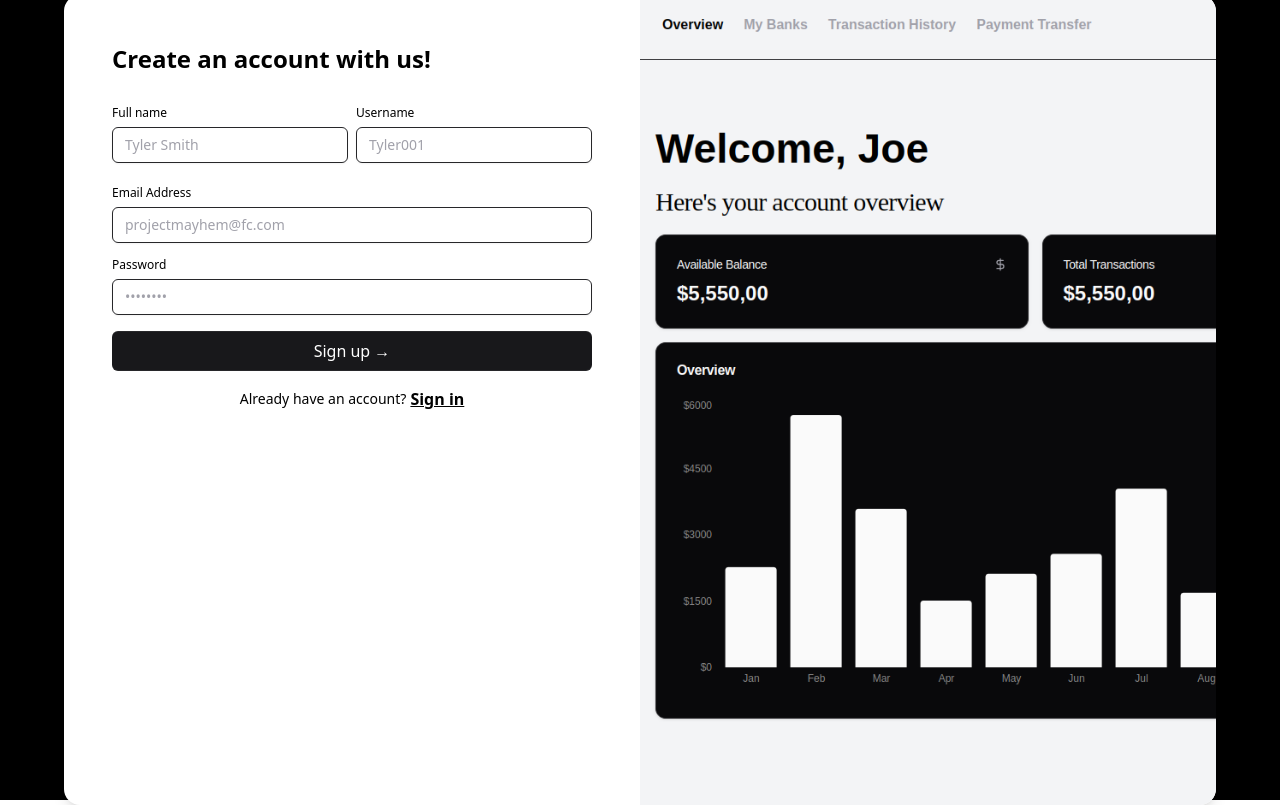
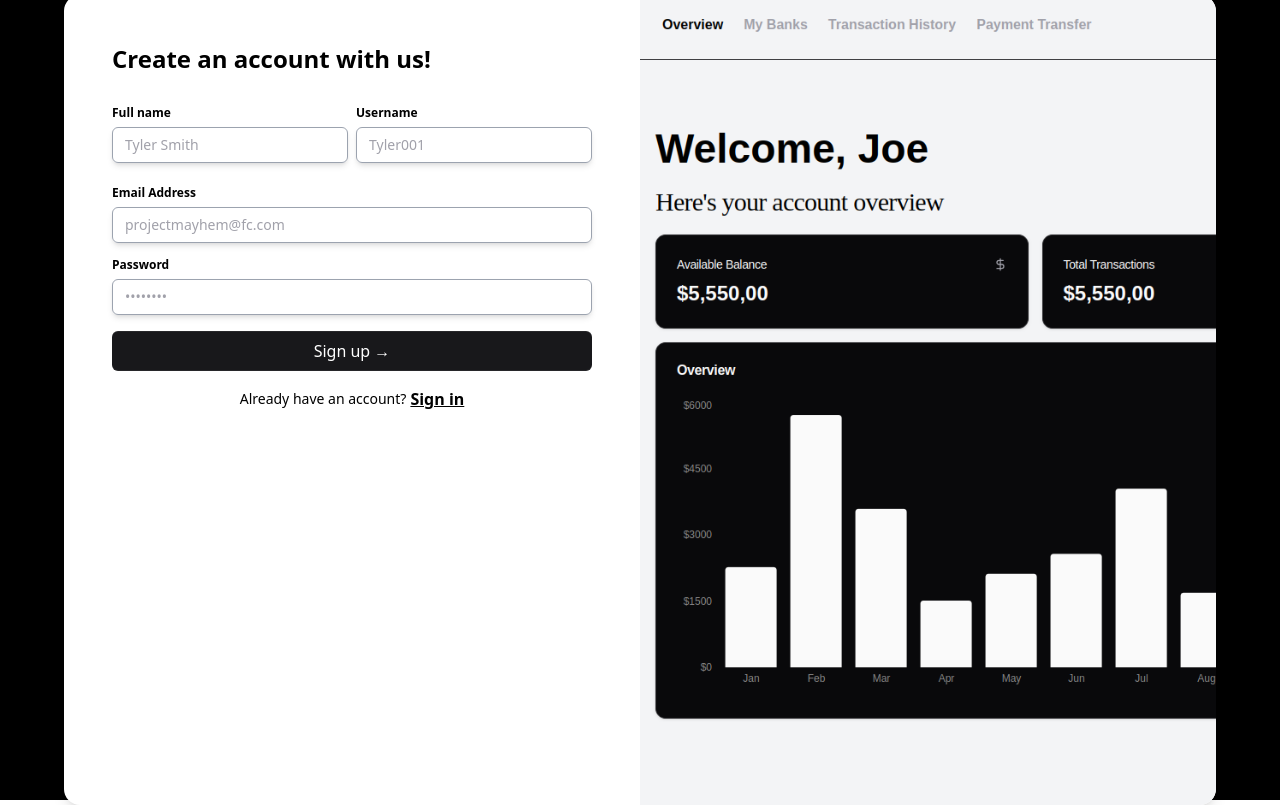
Before and after one commit to Simran903/bank-app, a Next.js app in the folder client/: page /signup in a window 1280 px wide. Built offline with nearby package versions, Linux system fonts and the light colour scheme.

Commit message:
UI updates

```diff
--- a/client/src/app/layout.tsx
+++ b/client/src/app/layout.tsx
@@ -15,7 +15,6 @@ export default function RootLayout({
     <html lang="en" className="dark">
       <body
       >
-
         {children}
       </body>
     </html>
--- a/client/src/app/signin/components/SigninForm.tsx
+++ b/client/src/app/signin/components/SigninForm.tsx
@@ -93,7 +93,6 @@ const SigninForm = () => {
         </form>
       </div>
 
-      {/* Right Side - Image */}
       <div className="hidden md:flex w-1/2 justify-end items-center">
         <Image
           src={overview}
@@ -111,8 +110,8 @@ export default SigninForm;
 const BottomGradient = () => {
   return (
     <>
-      <span className="group-hover/btn:opacity-100 block transition duration-500 opacity-0 absolute h-px w-full -bottom-px inset-x-0 bg-gradient-to-r from-transparent via-cyan-500 to-transparent" />
-      <span className="group-hover/btn:opacity-100 blur-sm block transition duration-500 opacity-0 absolute h-px w-1/2 mx-auto -bottom-px inset-x-10 bg-gradient-to-r from-transparent via-indigo-500 to-transparent" />
+      <span className="group-hover/btn:opacity-100 block transition duration-500 opacity-0 absolute h-px w-full -bottom-px inset-x-0 bg-gradient-to-r from-transparent via-yellow-500 to-transparent" />
+      <span className="group-hover/btn:opacity-100 blur-sm block transition duration-500 opacity-0 absolute h-px w-1/2 mx-auto -bottom-px inset-x-10 bg-gradient-to-r from-transparent via-amber-500 to-transparent" />
     </>
   );
 };
--- a/client/src/app/signup/components/SignupForm.tsx
+++ b/client/src/app/signup/components/SignupForm.tsx
@@ -175,8 +175,8 @@ export default SignupForm;
 const BottomGradient = () => {
   return (
     <>
-      <span className="group-hover/btn:opacity-100 block transition duration-500 opacity-0 absolute h-px w-full -bottom-px inset-x-0 bg-gradient-to-r from-transparent via-cyan-500 to-transparent" />
-      <span className="group-hover/btn:opacity-100 blur-sm block transition duration-500 opacity-0 absolute h-px w-1/2 mx-auto -bottom-px inset-x-10 bg-gradient-to-r from-transparent via-indigo-500 to-transparent" />
+      <span className="group-hover/btn:opacity-100 block transition duration-500 opacity-0 absolute h-px w-full -bottom-px inset-x-0 bg-gradient-to-r from-transparent via-yellow-500 to-transparent" />
+      <span className="group-hover/btn:opacity-100 blur-sm block transition duration-500 opacity-0 absolute h-px w-1/2 mx-auto -bottom-px inset-x-10 bg-gradient-to-r from-transparent via-amber-500 to-transparent" />
     </>
   );
 };
--- a/client/src/components/ui/button.tsx
+++ b/client/src/components/ui/button.tsx
@@ -5,12 +5,12 @@ import { cva, type VariantProps } from "class-variance-authority"
 import { cn } from "@/lib/utils"
 
 const buttonVariants = cva(
-  "inline-flex items-center justify-center whitespace-nowrap rounded-md text-sm font-medium transition-colors focus-visible:outline-none focus-visible:ring-1 focus-visible:ring-ring disabled:pointer-events-none disabled:opacity-50",
+  "inline-flex items-center justify-center whitespace-nowrap rounded-md text-sm font-medium transition-colors focus-visible:outline-none disabled:pointer-events-none disabled:opacity-50",
   {
     variants: {
       variant: {
         default:
-          "bg-primary text-primary-foreground shadow hover:bg-primary/90",
+          "bg-primary text-primary-foreground shadow-lg hover:bg-primary/90",
         destructive:
           "bg-destructive text-destructive-foreground shadow-sm hover:bg-destructive/90",
         outline:
--- a/client/src/components/ui/input.tsx
+++ b/client/src/components/ui/input.tsx
@@ -11,7 +11,7 @@ const Input = React.forwardRef<HTMLInputElement, InputProps>(
       <input
         type={type}
         className={cn(
-          "flex h-9 w-full rounded-md border border-input bg-transparent px-3 py-1 text-sm shadow-sm transition-colors file:border-0 file:bg-transparent file:text-sm file:font-medium file:text-foreground placeholder:text-muted-foreground focus-visible:outline-none focus-visible:ring-1 focus-visible:ring-ring disabled:cursor-not-allowed disabled:opacity-50",
+          "flex h-9 w-full rounded-md border border-input bg-transparent px-3 py-1 text-sm shadow-md transition-colors file:border-0 file:bg-transparent file:text-sm file:font-medium file:text-foreground placeholder:text-muted-foreground focus-visible:outline-none  disabled:cursor-not-allowed disabled:opacity-50 border-gray-400",
           className
         )}
         ref={ref}
--- a/client/src/components/ui/label.tsx
+++ b/client/src/components/ui/label.tsx
@@ -1,5 +1,3 @@
-// Label component extends from shadcnui - https://ui.shadcn.com/docs/components/label
-
 "use client";
 import * as React from "react";
 import * as LabelPrimitive from "@radix-ui/react-label";
@@ -13,7 +11,7 @@ const Label = React.forwardRef<
   <LabelPrimitive.Root
     ref={ref}
     className={cn(
-      "text-xs font-medium text-black leading-none peer-disabled:cursor-not-allowed peer-disabled:opacity-70",
+      "text-xs font-semibold text-black leading-none peer-disabled:cursor-not-allowed peer-disabled:opacity-70",
       className
     )}
     {...props}
```
